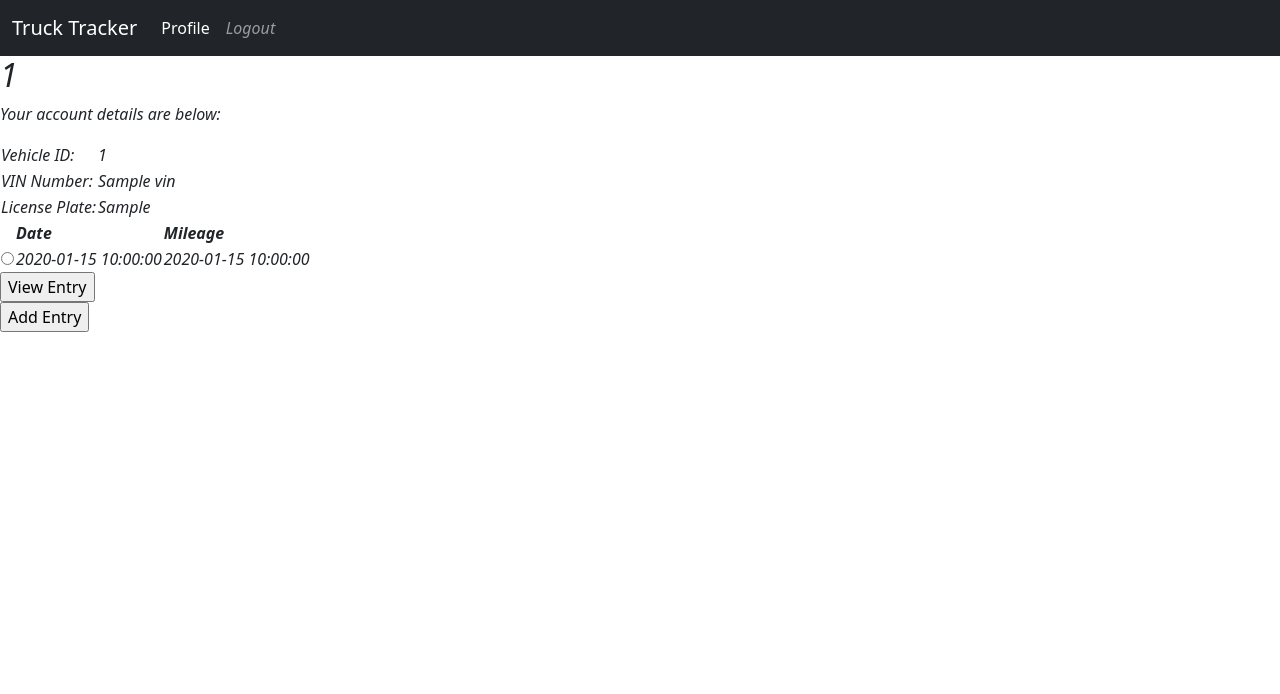
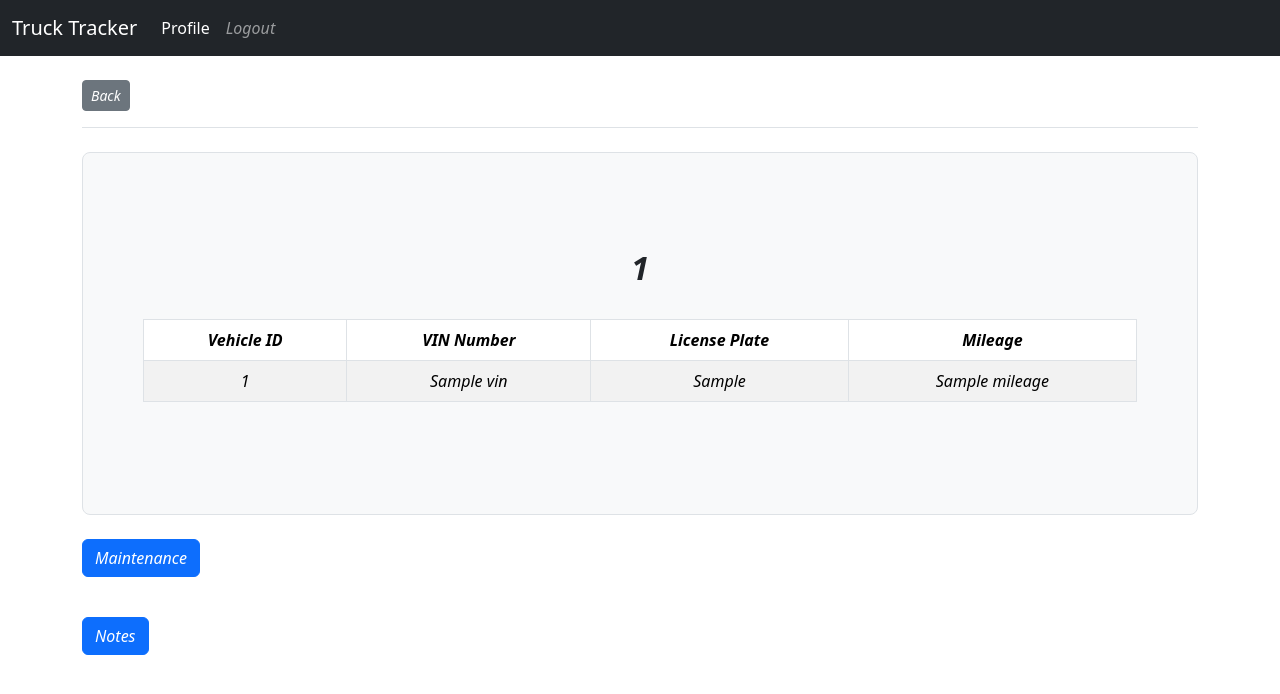
Before and after one commit to CodyBu/Truck-Tracker, a Flask app: template templates/vehicle-profile.html in a window 1280 px wide. Shown: the top 694 px of the page. Run offline with Flask 2, Linux system fonts and the light colour scheme; the template is opened without the code that fills it: most values are stand-ins (such as "Sample title", 1, 10 or a date in 2020); some libraries are stand-ins or nearby versions.

Commit message:
Update vehicle-profile.html

```diff
--- a/templates/vehicle-profile.html
+++ b/templates/vehicle-profile.html
@@ -3,44 +3,123 @@
 {% block title %}Profile{% endblock %}
 
 {% block content %}
-<h2>{{ vehicle.VehicleID }}</h2>
-<div>
-    <p>Your account details are below:</p>
-    <table>
+
+<main>
+  <div class="container py-4">
+    <header class="pb-3 mb-4 border-bottom">
+      <div class="d-grid gap-2 d-md-block">
+      <div> <a class="btn btn-secondary btn-sm btn-block" href="{{ url_for('viewVehicles') }}"><i class="fas fa-user"></i>Back</a></div>
+      </div>
+    </header>
+
+    <div class="p-5 mb-4 bg-light border rounded-3 text-center container">
+      <div class="container-md py-5 d-grid gap-4">
+        <h2 class="fw-bold">{{ vehicle.VehicleID }}</h2>
+        <form action="{{ url_for('viewProfile') }}" method="post">
+        <table class="table table-striped table-hover table-bordered table-responsive">
+          <thead>
           <tr>
-            <td>Vehicle ID:</td>
+            <th scope="col">Vehicle ID</th>
+            <th scope="col">VIN Number</th>
+            <th scope="col">License Plate</th>
+            <th scope="col">Mileage</th>
+          </tr>
+          </thead>
+
+          <tbody>
+            <tr>
                 <td>{{ vehicle.VehicleID }}</td>
+                <td>{{ vehicle.VIN }}</td>
+                <td>{{ vehicle.LicensePlate }}</td>
+                <td>{{ vehicle.Mileage }}</td>
             </tr>
-        <tr>
-            <td>VIN Number:</td>
-            <td>{{ vehicle.VIN }}</td>
-        </tr>
-        <tr>
-            <td>License Plate:</td>
-            <td>{{ vehicle.LicensePlate }}</td>
-        </tr>
+          </tbody>
         </table>
+        </form>
       </div>
-<div>
+    </div>
+
+    <p>
+      <a class="btn btn-primary" data-bs-toggle="collapse" href="#collapseExample" role="button" aria-expanded="false" aria-controls="collapseExample">
+        Maintenance
+      </a>
+    </p>
+    <div class="collapse" id="collapseExample">
+      <div class="card card-body">
+        <div class="p-5 mb-4 bg-light border rounded-3 text-center container">
+          <div class="container-md py-5 d-grid gap-4">
+            <h2 class="fw-bold">Maintenance</h2>
             <form action="{{ url_for('viewEntry') }}" method="post">
-        <table>
+            <table class="table table-striped table-hover table-bordered table-responsive">
+              <thead>
               <tr>
                 <th></th>
-                <th>Date</th>
-                <th>Mileage</th>
+                <th scope="col">ID</th>
+                <th scope="col">Date</th>
+                <th scope="col">Mileage</th>
+
               </tr>
+              </thead>
                   {% for entry in entries %}
+              <tbody>
                 <tr>
-                <td><input type="radio" name="selected" value="{{ entry.EntryID }}" id="{{ entry.EntryID }}"></td>
+                  <td><input type="radio" name="selected" value="{{ entry.EntryID }}"></td>
+                  <td>{{ vehicle.VehicleID }}</td>
                   <td>{{ entry.EntryDate }}</td>
                   <td>{{ entry.MileageAtTime }}</td>
                 </tr>
+              </tbody>
                 {% endfor %}
             </table>
-        <input type="submit" value="View Entry">
-    </form>
-    <form action="{{ url_for('addEntry') }}" method="post">
-        <input type="submit" value="Add Entry">
+              <input class="btn btn-primary btn-lg btn-block" type="submit" value="View Maintenance">
+
             </form>
         </div>
+        <div> <a class="btn btn-primary btn-lg btn-block" href="{{ url_for('addEntry') }}">Add Maintenance</a></div>
+        </div>
+      </div>
+    </div>
+<br>
+    <p>
+      <a class="btn btn-primary" data-bs-toggle="collapse" href="#collapseExample1" role="button" aria-expanded="false" aria-controls="collapseExample">
+        Notes
+      </a>
+    </p>
+    <div class="collapse" id="collapseExample1">
+      <div class="card card-body">
+        <div class="p-5 mb-4 bg-light border rounded-3 text-center container">
+          <div class="container-md py-5 d-grid gap-4">
+            <h2 class="fw-bold">Notes</h2>
+            <form action="{{ url_for('viewEntry') }}" method="post">
+            <table class="table table-striped table-hover table-bordered table-responsive">
+              <thead>
+              <tr>
+                <th></th>
+                <th scope="col">ID</th>
+                <th scope="col">Date</th>
+                <th scope="col">Mileage</th>
+              </tr>
+              </thead>
+                  {% for entry in entries %}
+              <tbody>
+                <tr>
+                  <td><input type="radio" name="selected" value="{{ entry.EntryID }}" id="{{ entry.EntryID }}"></td>
+                  <td>{{ vehicle.VehicleID }}</td>
+                  <td>{{ entry.EntryDate }}</td>
+                  <td>{{ entry.MileageAtTime }}</td>
+                </tr>
+              </tbody>
+                {% endfor %}
+            </table>
+
+              <div> <a class="btn btn-primary btn-lg btn-block" href="{{ url_for('viewNotes') }}">View Note</a></div>
+            </form>
+        </div>
+        <div> <a class="btn btn-primary btn-lg btn-block" href="{{ url_for('addNote') }}">Add Note</a></div>
+        </div>
+      </div>
+    </div>
+  </div>
+</main>
+
 {% endblock %}
```
Lines whose indentation alone changed are shown as unchanged.
